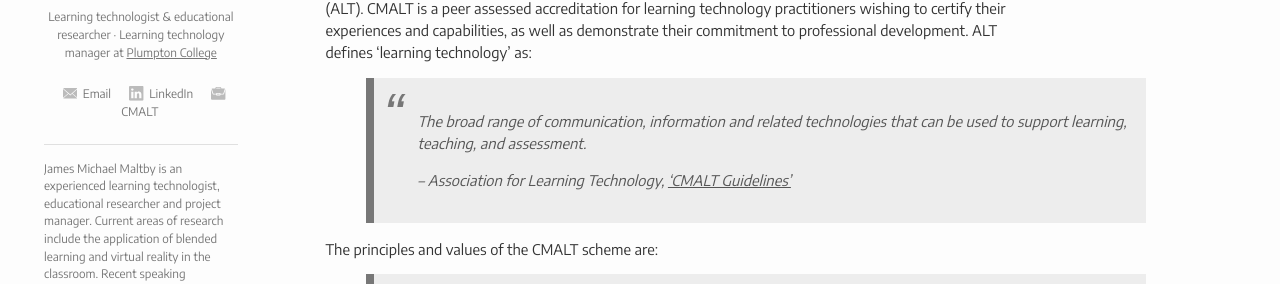
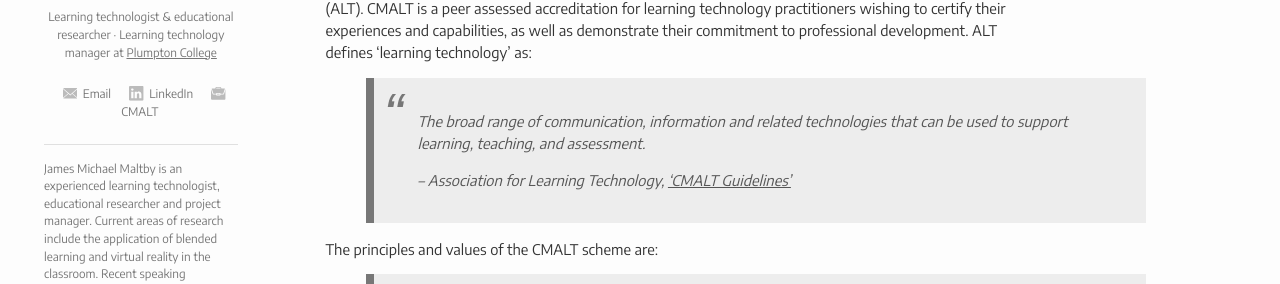
Before and after one commit to jamesmichaelmaltby/JamesMichaelMaltby, a Jekyll site: the page built from cmalt.md, in a window 1280 px wide. Shown: the part 221-505 px from the top of the page. Built offline with Jekyll 4.4.1, drawn with Linux system fonts in a browser that asks for light colours.

Commit message:
Update base.scss

```diff
--- a/_sass/base.scss
+++ b/_sass/base.scss
@@ -87,7 +87,7 @@ td {
     width:90%;
     font-style:italic;
     color: #555555;
-    padding:1.2em 1rem 1.2em 3rem;
+    padding:1.2em 2rem 1.2em 3rem;
     border-left:8px solid #777 ;
     line-height:1.6;
     position: relative;
```
